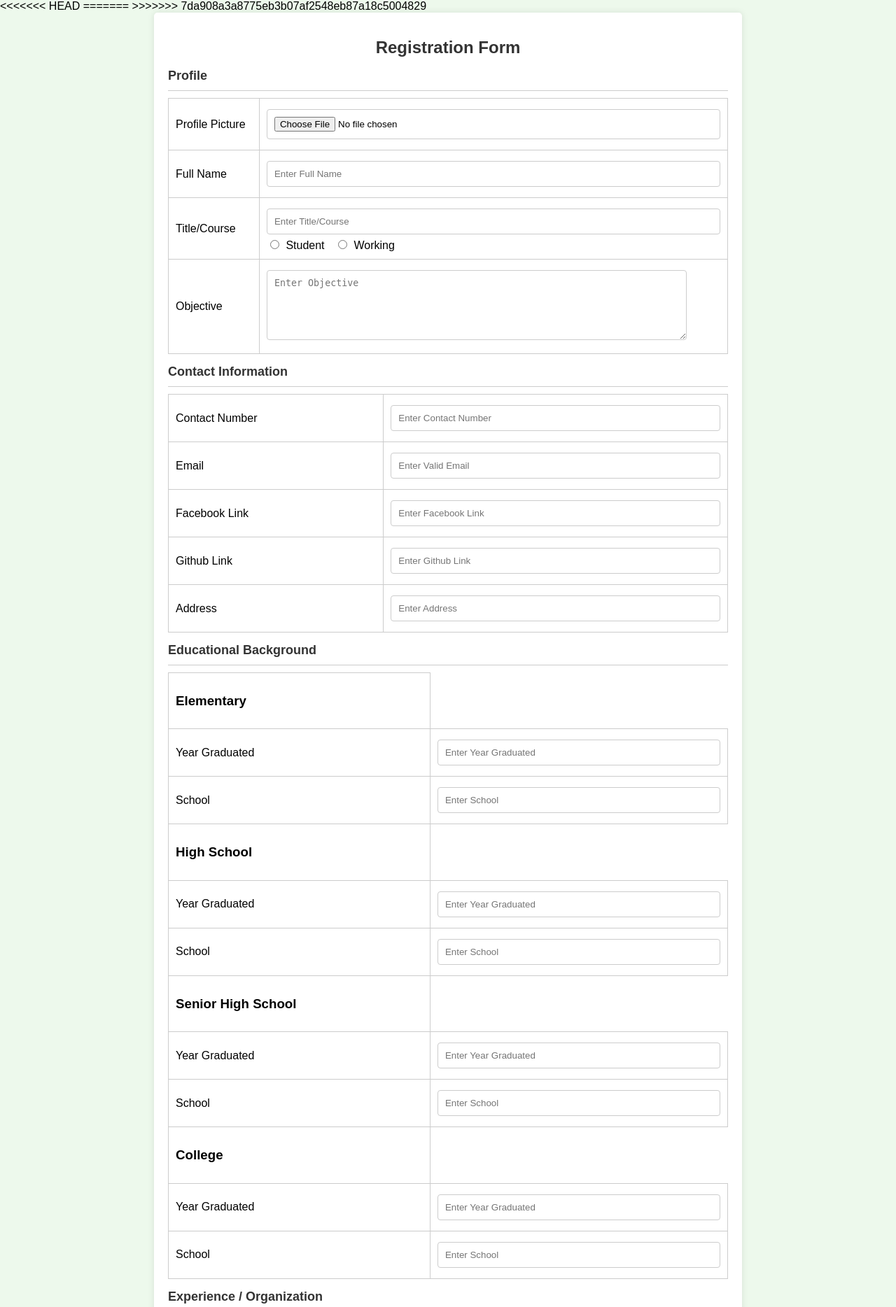
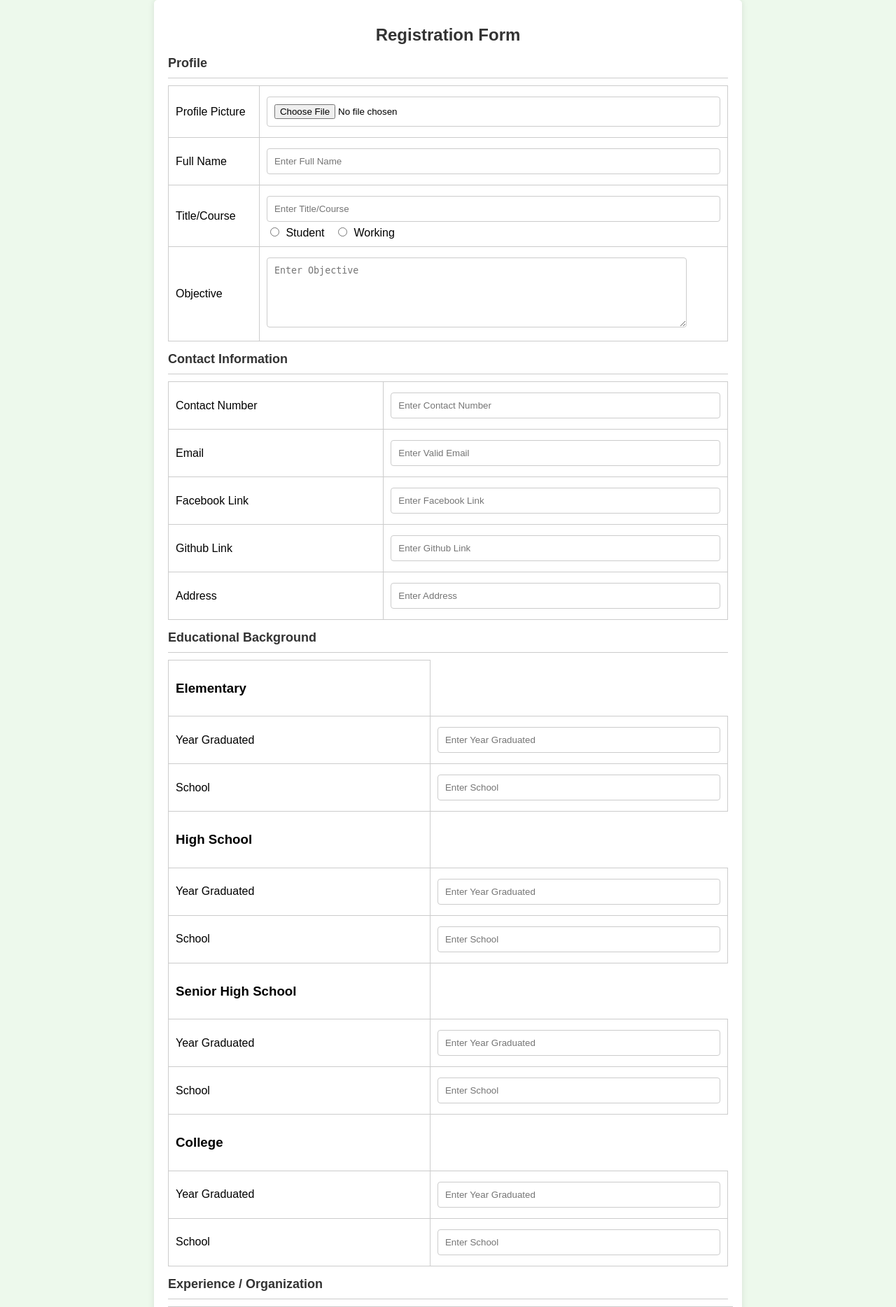
Before and after one commit to rexflores/Resume-Generator, a Flask app: page / in a window 1280 px wide. Shown: the top 1868 px of the page at 70% size. Run offline with Flask 3, Linux system fonts and the light colour scheme.

Commit message:
modified:   templates/index.html

```diff
--- a/templates/index.html
+++ b/templates/index.html
@@ -7,11 +7,7 @@
     <title>Registration Form</title>
     <link rel="stylesheet" href="https://cdnjs.cloudflare.com/ajax/libs/font-awesome/4.7.0/css/font-awesome.css" integrity="sha512-5A8nwdMOWrSz20fDsjczgUidUBR8liPYU+WymTZP1lmY9G6Oc7HlZv156XqnsgNUzTyMefFTcsFH/tnJE/+xBg==" crossorigin="anonymous" referrerpolicy="no-referrer" />
     <link rel="stylesheet" type="text/css" href="{{ url_for('static', filename='styles/form.css') }}">
-<<<<<<< HEAD
     <link rel="shortcut icon" type="image/png" href="{{ url_for('static', filename='images/contact-form.png') }}">
-=======
-    <link rel="shortcut icon" type="image/png" href="images/contact-form.png">
->>>>>>> 7da908a3a8775eb3b07af2548eb87a18c5004829
 </head>
 
 <body>
```
